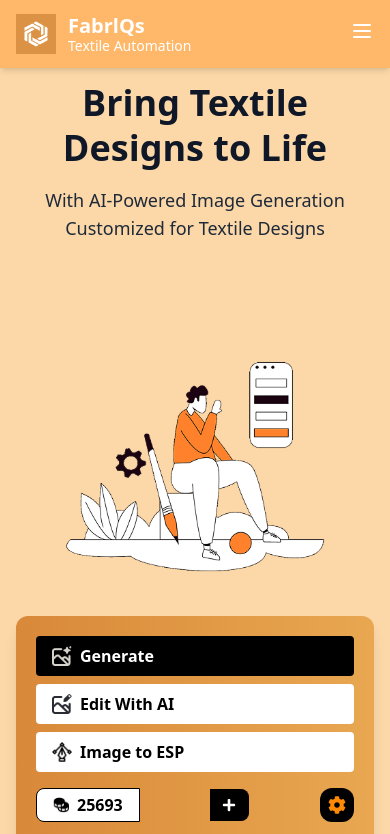
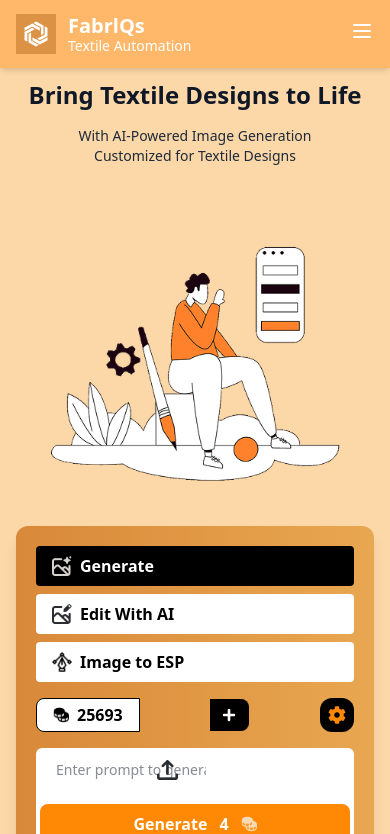
Before and after one commit to rahul9369/textile, a React (Vite) app: page /textile in a window 390 px wide. Shown: the top 834 px of the page. Built offline with nearby package versions, Linux system fonts and the light colour scheme.

Commit message:
changes done

```diff
--- a/src/Components/Account.jsx
+++ b/src/Components/Account.jsx
@@ -4,7 +4,7 @@
   return (
     <div className="min-h-screen bg-[#FCD9A4] px-4 py-6 sm:px-6 md:px-10">
       {/* Header */}
-      <div className="flex flex-col sm:flex-row pt-20 justify-between items-start sm:items-center mb-6 gap-4">
+         <div className="flex flex-row pt-20 justify-between items-center mb-6 gap-4">
           <h1 className="text-2xl md:text-3xl font-bold text-gray-800">
           Your Account
       </h1>
--- a/src/Components/Contact.jsx
+++ b/src/Components/Contact.jsx
@@ -11,7 +11,7 @@
       {/* Orange Background Behind Top and Half of Page */}
       <div className="absolute top-0 left-0 w-full h-1/2 bg-[#DB9245] z-0"></div>
 
-      <div className="w-full z-10 relative bg-transparent py-10 text-center px-4">
+      <div className="w-full z-10 relative bg-transparent py-10 text-center px-4 mt-12">
         <h1 className="text-3xl md:text-4xl font-bold text-gray-900">
           Get In Touch
         </h1>
--- a/src/Components/Signing.jsx
+++ b/src/Components/Signing.jsx
@@ -170,7 +170,7 @@
 
   return (
     <div className="min-h-screen bg-[#FBDBB5] flex items-center justify-center px-2">
-      <div className="w-full max-w-3xl bg-[#d87f35] p-4 rounded-[30px] shadow-lg max-h-[450px] flex items-center justify-center">
+      <div className="w-full max-w-3xl bg-[#d87f35] p-4 rounded-[30px] shadow-lg max-h-[450px] flex items-center justify-center min-h-[520px] md:min-h-[350px] mt-16 md:mt-0">
         <div className="w-full max-w-2xl h-[420px] md:h-[330px] flex flex-col">
           <div className="flex justify-evenly mb-4">
             <button
@@ -211,7 +211,7 @@
             </button>
           </div>
 
-          <div className="flex-1 overflow-auto">
+          <div className="flex-1 overflow-visible">
             {loginStep === "success" && (
               <div className="flex flex-col items-center justify-center space-y-6 py-4">
                 <FaCheckCircle size={60} className="text-white" />
@@ -230,7 +230,7 @@
               activeTab === "login" &&
               resetStep === "" &&
               loginStep === "form" && (
-                <form onSubmit={handleLoginSubmit} className="space-y-4 pt-10">
+                <form onSubmit={handleLoginSubmit} className="space-y-4 ">
                   <input
                     type="email"
                     name="email"
@@ -266,7 +266,7 @@
 
                   <button
                     type="submit"
-                    className="w-full bg-[#202020] text-white font-semibold py-3 cursor-pointer rounded-md mt-20 sm:mt-0">
+                    className="w-full bg-[#202020] text-white font-semibold py-3 cursor-pointer rounded-md mt-46 sm:mt-12">
                     Log In
                   </button>
                 </form>
@@ -300,7 +300,7 @@
                   value={signupData.name}
                   onChange={handleSignupChange}
                   placeholder="Enter Your Full Name"
-                  className={`col-span-2 ${inputStyle}`}
+                  className={`${inputStyle} md:col-span-2`}
                   required
                 />
 
@@ -342,7 +342,7 @@
                   className={inputStyle}
                 />
 
-                <div className="col-span-2 text-sm text-white">
+                <div className="text-sm text-white md:col-span-2">
                   By Clicking "Create Account" you agree to Claw Legaltech's
                   Terms and Conditions and
                   <span className="font-semibold text-black cursor-pointer">
@@ -352,7 +352,7 @@
                 </div>
                 <button
                   type="submit"
-                  className="col-span-2 w-full bg-[#202020] cursor-pointer text-white font-semibold py-3 rounded-md mt-2">
+                  className="w-full bg-[#202020] cursor-pointer text-white font-semibold py-3 rounded-md mt-4 md:col-span-2 ">
                   Create Account
                 </button>
               </form>
@@ -361,7 +361,7 @@
             {resetStep === "otp" && (
               <form
                 onSubmit={handleResetOtpSubmit}
-                className="space-y-4 pt-10 ">
+                className="space-y-4 sm:pt-10 pt-6 ">
                 <label className="text-white text-center text-lg font-medium block">
                   Reset Password
                 </label>
--- a/src/Components/TextileDesign/textileDesign.jsx
+++ b/src/Components/TextileDesign/textileDesign.jsx
@@ -134,22 +134,32 @@
         {!result || result?.length === 0 ? (
           <>
           <div className="text-center pt-10 md:text-left space-y-4">
-              <h1 className="text-4xl md:text-5xl font-bold leading-tight">
+  {/* Desktop Heading */}
+  <h1 className="hidden md:block text-5xl font-bold leading-tight">
     Bring Textile <br />
     Designs to Life
   </h1>
-              <p className="text-lg text-gray-800">
+
+  {/* Mobile Heading */}
+  <h1 className="block md:hidden text-2xl font-bold leading-tight">
+    Bring Textile Designs to Life
+  </h1>
+
+  {/* Description */}
+  <p className="text-sm md:text-lg text-gray-800">
     With AI-Powered Image Generation <br />
     Customized for Textile Designs
   </p>
 </div>
+
            <div className="w-full flex justify-center md:justify-end">
   <img
     src={Banner}
     alt="Illustration"
-                className="w-[320px] pt-20 sm:w-[400px] md:w-[480px] xl:w-[520px]"
+    className="w-[360px] sm:w-[400px] md:w-[480px] xl:w-[520px] pt-10 sm:pt-20"
   />
 </div>
+
           </>
         ) : (
           <div className="col-span-2   pt-10 min-h-110 w-full">
```
Lines whose indentation alone changed are shown as unchanged.
